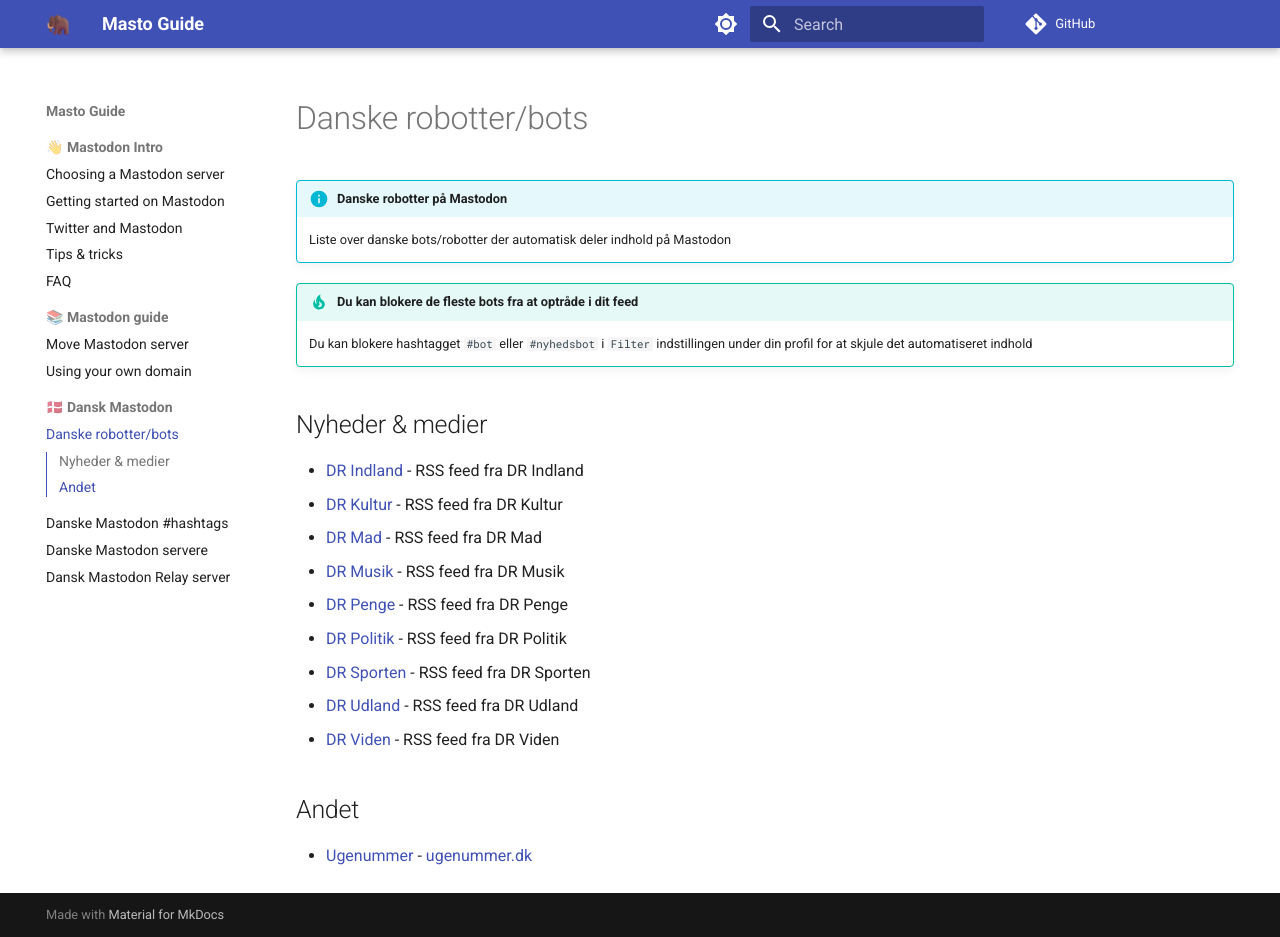
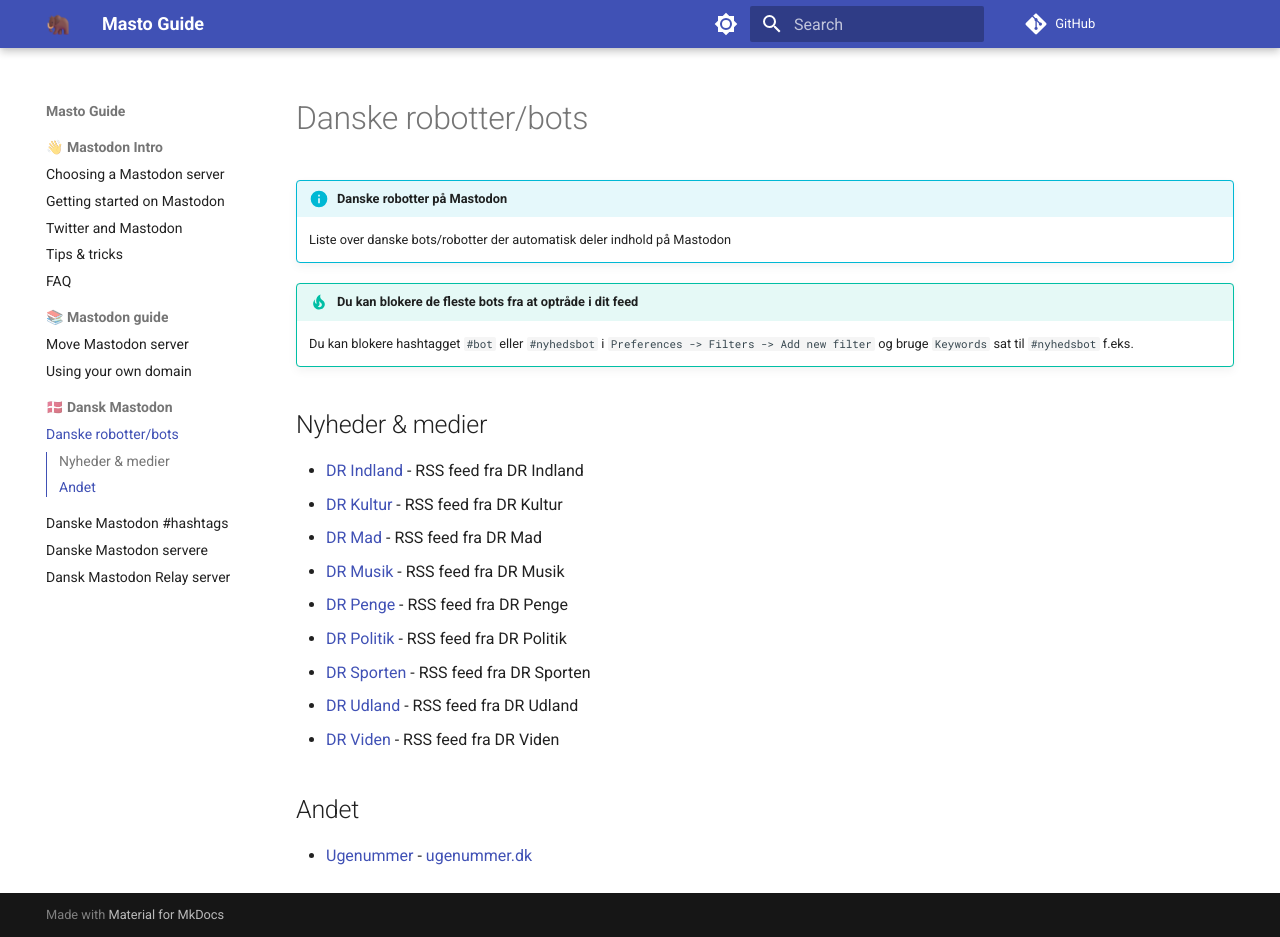
Before and after one commit to jippi/masto-guide, an MkDocs documentation site: the page built from docs/dk/bots.md, in a window 1280 px wide and 937 px high. Built offline with MkDocs 1.6.1 and Material for MkDocs 9.7.7, drawn with Linux system fonts in a browser that asks for light colours; comment, search, counter and statistics services are not loaded.

Commit message:
better tag blocking
Signed-off-by: Christian Winther <jippignu@gmail.com>

```diff
--- a/docs/dk/bots.md
+++ b/docs/dk/bots.md
@@ -6,7 +6,7 @@
 
 !!! tip "Du kan blokere de fleste bots fra at optråde i dit feed"
 
-    Du kan blokere hashtagget `#bot` eller `#nyhedsbot` i `Filter` indstillingen under din profil for at skjule det automatiseret indhold
+    Du kan blokere hashtagget `#bot` eller `#nyhedsbot` i `Preferences -> Filters -> Add new filter` og bruge `Keywords` sat til `#nyhedsbot` f.eks.
 
 ## Nyheder & medier
 
```
